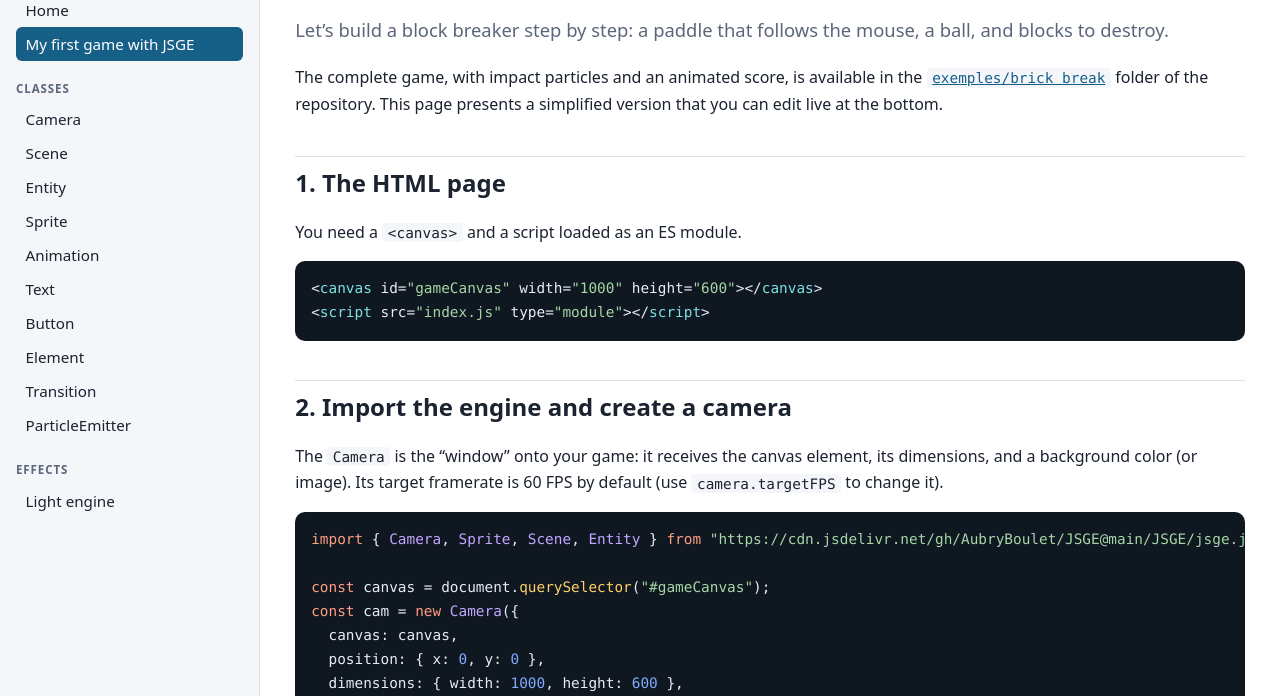
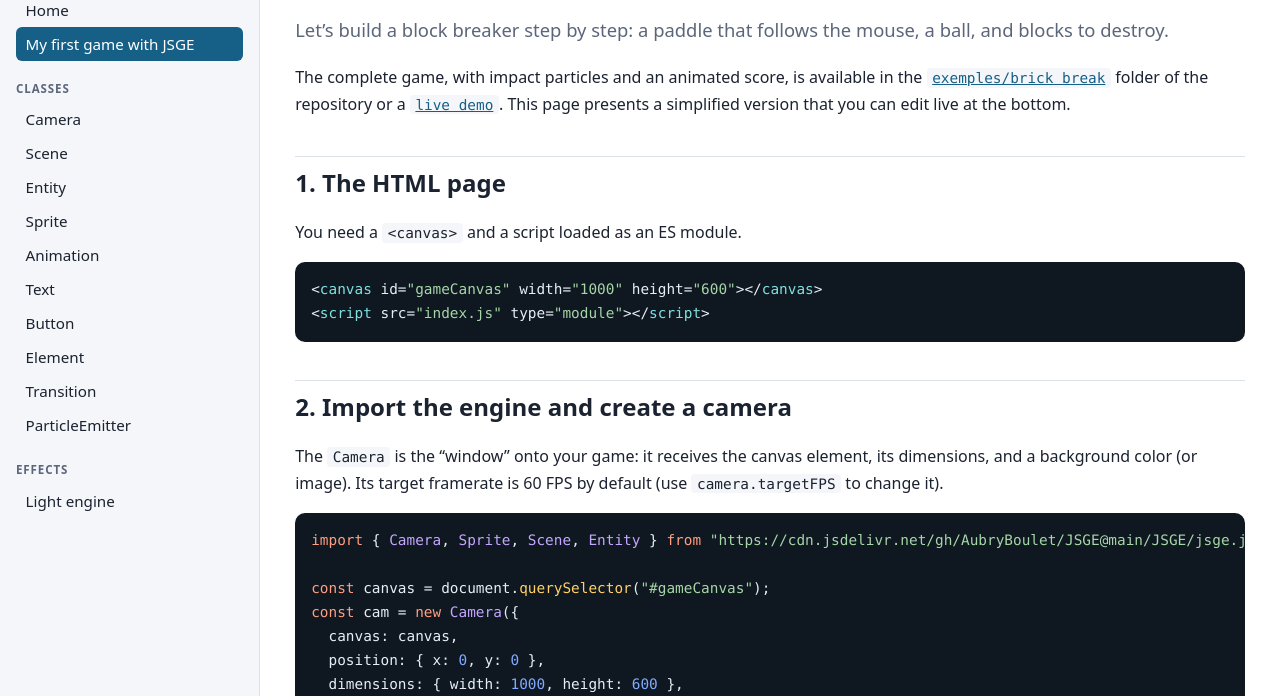
Before and after one commit to AubryBoulet/JSGE-documentation, a plain HTML site: page pages/first-game.html in a window 1280 px wide. Shown: the part 99-795 px from the top of the page. Drawn offline with Linux system fonts and the light colour scheme.

Commit message:
Update first-game.html

```diff
--- a/pages/first-game.html
+++ b/pages/first-game.html
@@ -10,7 +10,7 @@
 <main>
   <h1>My first game with JSGE</h1>
   <p class="lead">Let’s build a block breaker step by step: a paddle that follows the mouse, a ball, and blocks to destroy.</p>
-  <p>The complete game, with impact particles and an animated score, is available in the <a href="https://github.com/AubryBoulet/JSGE/tree/main/exemples/brick%20break"><code>exemples/brick break</code></a> folder of the repository. This page presents a simplified version that you can edit live at the bottom.</p>
+  <p>The complete game, with impact particles and an animated score, is available in the <a href="https://github.com/AubryBoulet/JSGE/tree/main/exemples/brick%20break"><code>exemples/brick break</code></a> folder of the repository or a <a href="https://demobrickbreak.netlify.app/"><code>live demo</code></a>. This page presents a simplified version that you can edit live at the bottom.</p>
 
   <h2>1. The HTML page</h2>
   <p>You need a <code>&lt;canvas&gt;</code> and a script loaded as an ES module.</p>
```
